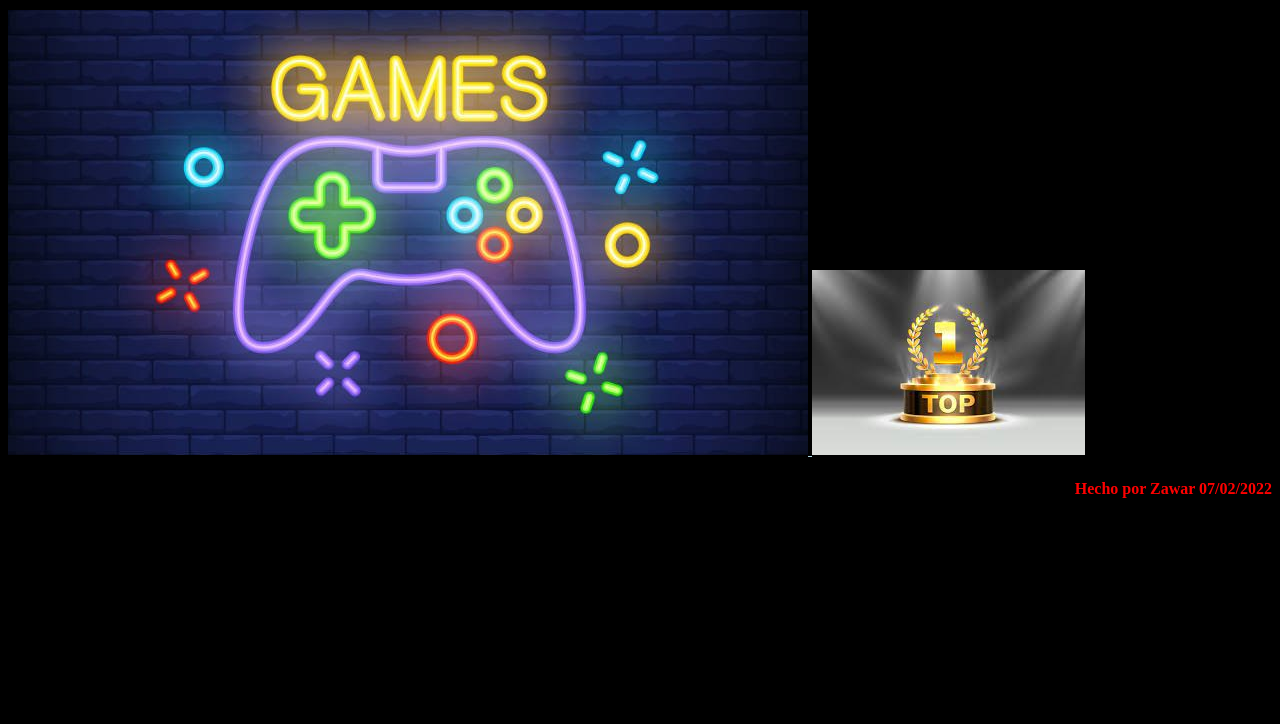
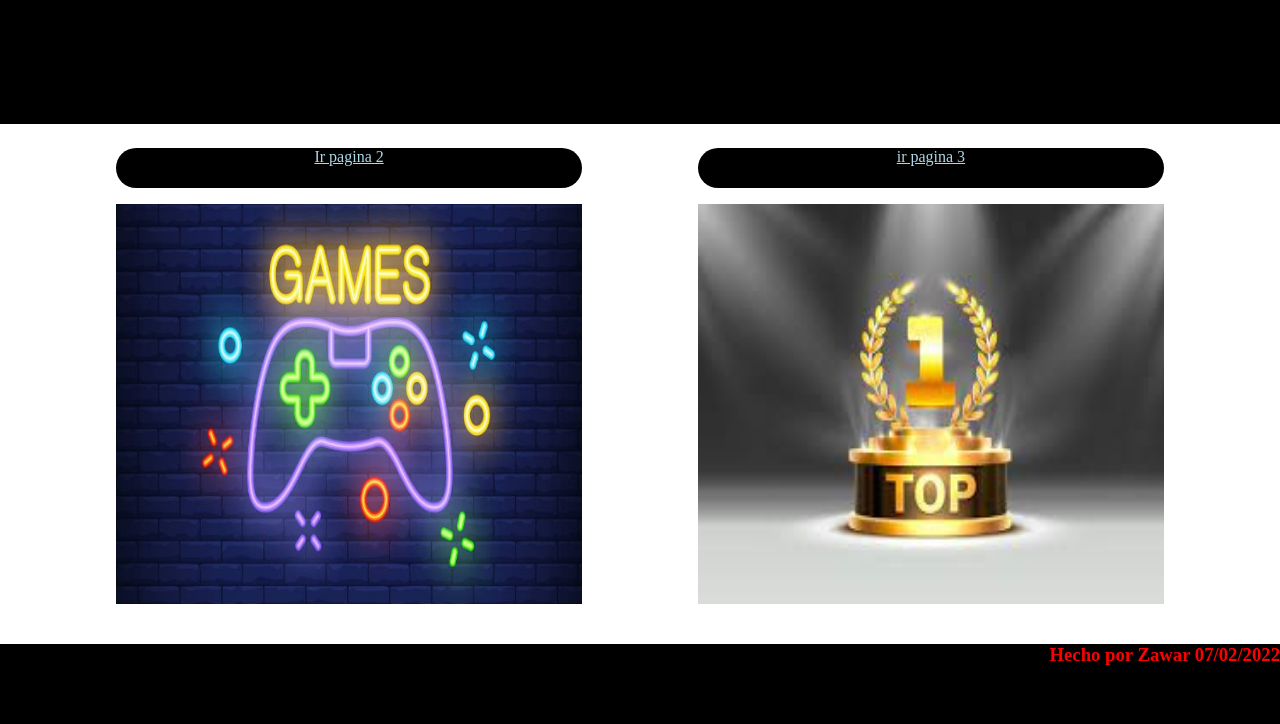
Before and after one commit to zawarkhawar/m8_uf5_p1_zawar_khawar, a plain HTML site: page index.html in a window 1280 px wide. Shown: the part 76-800 px from the top of the page. Drawn offline with Linux system fonts and the light colour scheme.

Commit message:
agregado grid

```diff
--- a/css/main.css
+++ b/css/main.css
@@ -1,3 +1,7 @@
+*{
+  margin: 0;
+  padding: 0;
+}
 p {
   text-align: justify;
   color: yellow;
@@ -7,15 +11,76 @@ h1,h2 {
   text-align: center;
   color: red;
   border: solid;
-  border-radius: 15px;
+  border-radius: 10px;
 }
-footer h4 {
+footer h3 {
   text-align: right;
   color: red;
-}
-body {
-  background-color: black;
 }
 a {
   color: lightblue;
 }
+img{
+  width: 100%;
+  height: 100%;
+}
+#container{
+  display: grid;
+  grid-template-rows: 25vh 3vh 5vh 2vh 50vh 5vh 10vh;
+  grid-template-columns: 1fr 4fr 1fr 4fr 1fr;
+}
+#container .celda1{
+  background-color: black;
+  grid-column: 1/6;
+  grid-row: 1/2;
+}
+#container .celda2{
+  border-radius: 20px;
+  background-color: black;
+  text-align: center;
+  grid-column: 2/3;
+  grid-row: 3/4;
+}
+#container .celda3{
+  border-radius: 20px;
+  background-color: black;
+  text-align: center;
+  grid-column: 4/5;
+  grid-row: 3/4;
+}
+#container .celda4{
+  grid-column: 2/3;
+  grid-row: 5/6;
+}
+#container .celda5{
+  grid-column: 4/5;
+  grid-row: 5/6;
+}
+#container .celda6{
+  text-align: center;
+  background-color: black;
+  grid-column: 1/6;
+  grid-row: 7/8;
+}
+#pagina_2{
+  display: grid;
+  grid-template-rows: 25vh 3vh 5vh 2vh 50vh 5vh 10vh;
+  grid-template-columns: 1fr 4fr 1fr 4fr 1fr;
+  background-color: black;
+}
+#pagina_2 .celda7{
+  grid-row: 1/2;
+  grid-column: 1/7;
+}
+#pagina_2 .celda8{
+  grid-row: 3/4;
+  grid-column: 2/3;
+}
+#pagina_2 .celda9{
+  grid-row:  3/4;
+  grid-column: 6/7;
+}
+#pagina_2 .celda10{
+  grid-row: 4/5;
+  grid-column: 2/4;
+}
--- a/index.html
+++ b/index.html
@@ -6,17 +6,31 @@
     <link rel="stylesheet" href="css/main.css">
   </head>
   <body>
+      <div id="container">
+        <div class="celda1">
           <header>
             <h1>Videojuegos</h1>
           </header>
+        </div>
+        <div class="celda2">
           <nav>
-      <a href="pages/pagina_2.html">
-         <img src=img/11854.jpg alt="pagina_2"/>
-      </a>
-        <a href="pages/pagina_3.html">
-         <img src=img/descarga1.jpeg alt="pagina_3"/>
-     </a>
+            <a href="pages/pagina_2.html">Ir pagina 2</a>
           </nav>
-          <footer><h4>Hecho por Zawar 07/02/2022</h4></footer>
+        </div>
+        <div class="celda3">
+          <nav>
+            <a href="pages/pagina_3.html">ir pagina 3</a>
+          </nav>
+        </div>
+        <div class="celda4">
+          <img src=img/11854.jpg alt="pagina_2" />
+        </div>
+        <div class="celda5">
+          <img src=img/descarga1.jpeg alt="pagina_3" />
+        </div>
+        <div class="celda6">
+          <footer><h3>Hecho por Zawar 07/02/2022</h3></footer>
+        </div>
+      </div>
    </body>
 </html>
```
Also changed, not shown: pages/pagina_2.html (+18 -2 lines). Lines whose indentation alone changed are shown as unchanged.
